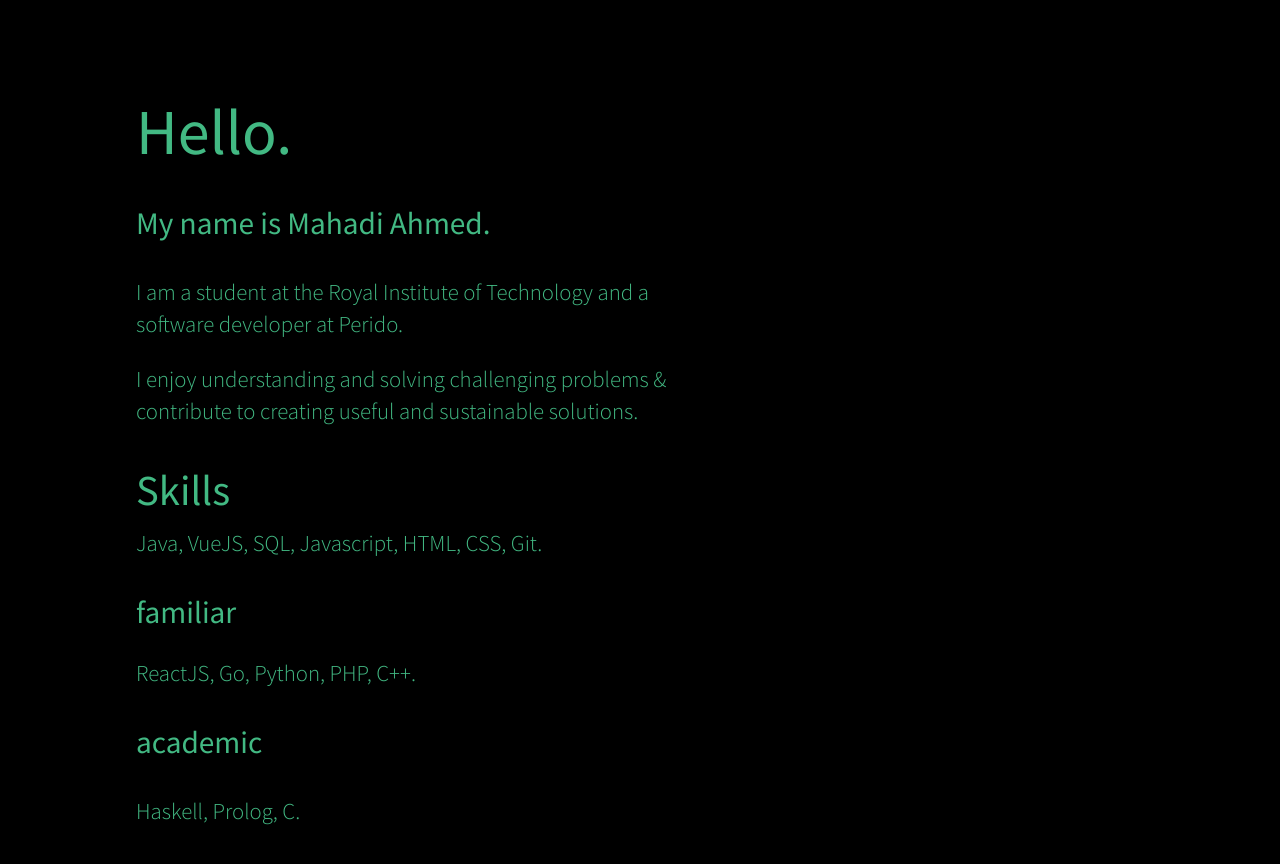
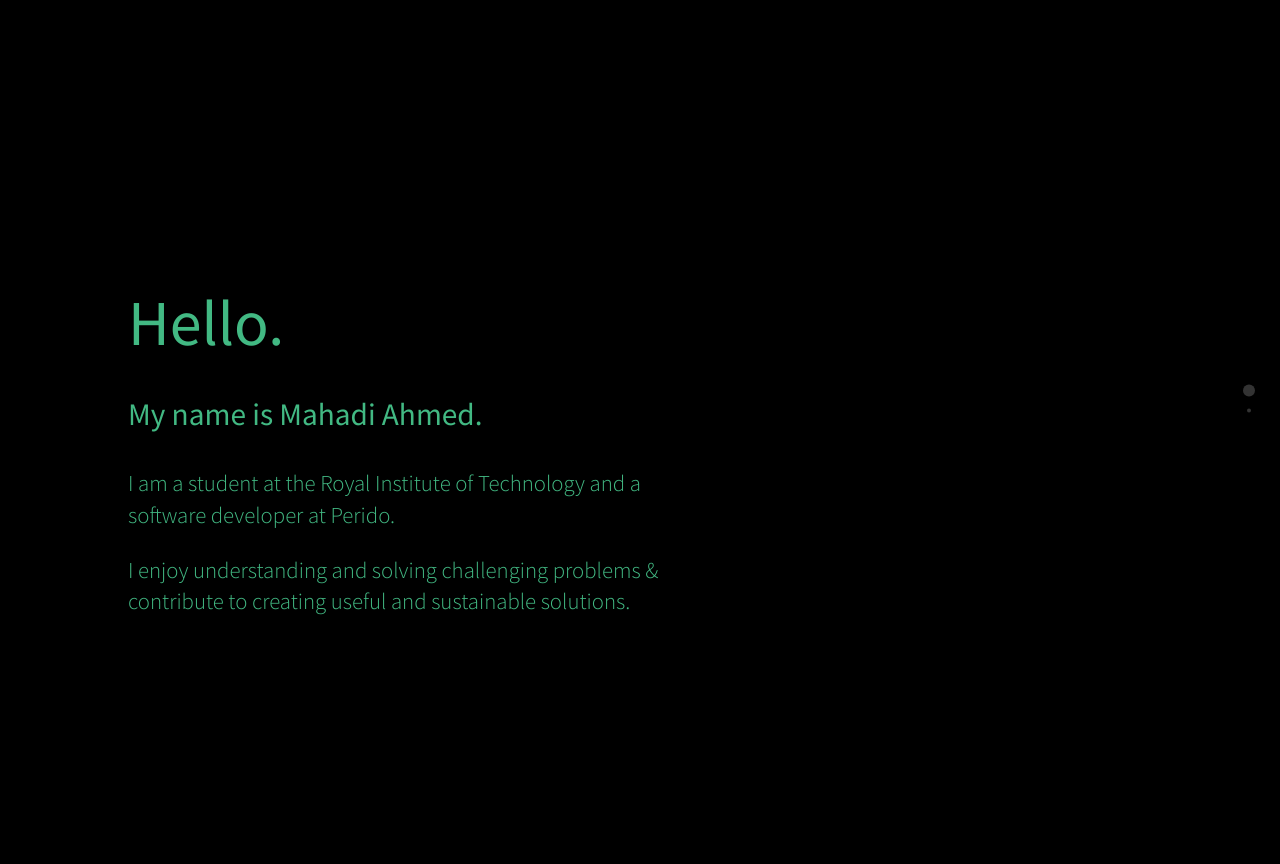
Before and after one commit to Mahadi-Ahmed/mahadia.me, a plain HTML site: page index.html in a window 1280 px wide. Drawn offline with nearby package versions, Linux system fonts and the light colour scheme.

Commit message:
adding scrolling

```diff
--- a/index.html
+++ b/index.html
@@ -11,7 +11,7 @@
       font-family: 'Source Sans Pro', -apple-system, BlinkMacSystemFont, 'Segoe UI', Roboto, Oxygen, Ubuntu, Cantarell, 'Open Sans', 'Helvetica Neue';
       font-size: calc(10px + 0.33vw);
       -webkit-font-smoothing: antialiased;
-      padding: 5vh 10vw;
+      padding: 5vh 10vw !important;
       color: #42b983;
       background-color: black;
     }
@@ -26,15 +26,11 @@
       line-height: 1.4;
       max-width: 26em;
     }
-    h2 {
-        font-size: 3em;
-        font-weight: 500;
-        margin-bottom: 0;
-    }
   </style>
 </head>
 <body>
-    <div class="firstPage">
+    <div id="fullpage">
+        <div class="section firstPage">
             <h1>Hello.</h1>
             <p style="font-weight: 500; font-size: 2.2em;">
                 My name is Mahadi Ahmed.
@@ -47,23 +43,41 @@
                 and sustainable solutions.
             </p>
         </div>
-    <div class="secondPage">
-        <h2>Skills</h2>
-        <p style=margin-top:0.5em;>
+        <div class="section skillsPage">
+            <p style="font-weight: 500; font-size: 2.2em;">
+                Skills & tools
+            </p>
+            <p style="margin-top:0.5em; margin-bottom: 0;">
                 Java, VueJS, SQL, Javascript, HTML, CSS, Git.
             </p>
-        <p style="font-weight: 500; font-size: 2.2em; margin-bottom: 0em;">
-            familiar
+            <p style="font-weight: 400; font-size: 1.6em; margin-bottom: 0; margin-top: 0;">
+                Also familiar with:
             </p>
-        <p>
+            <p style="margin-top: 0;">
                 ReactJS, Go, Python, PHP, C++.
             </p>
-        <p style="font-weight: 500; font-size: 2.2em;">
-            academic
-        </p>
-        <p>
-            Haskell, Prolog, C.
-        </p>
         </div>
+    </div>
+    <link rel="stylesheet" href="https://cdnjs.cloudflare.com/ajax/libs/fullPage.js/3.0.9/fullpage.css"
+        integrity="sha512-1No3nMY/zD37h1POyqULfwc9WMzWvXcal6F7/OIhNdWkTaEbt4Y6eqX0vXail7Zh5JjnBdMMKr+lRvqTNFr3Ow=="
+        crossorigin="anonymous"
+    />
+    <script src="https://cdnjs.cloudflare.com/ajax/libs/fullPage.js/3.0.9/fullpage.js"
+        integrity="sha512-eH2N2Zt2AeLuFlFvRSEeZcVeAESY+8nfIqhxx0XXEou6w/G4lLY3K8UKNYqi6e1pLXDduVF1KF/lbyxy3+X6OA=="
+        crossorigin="anonymous">
+    </script>
+    <script src="https://cdnjs.cloudflare.com/ajax/libs/fullPage.js/3.0.9/fullpage.extensions.min.js"
+        integrity="sha512-pci5WG2+7QnpsinWWpGUd3RgI61fU1bWlQQQegC2mVqwOQC/+Xp0ROGO0AYB6dvoLBYRxwm+t+DWOVRkxmlcdQ=="
+        crossorigin="anonymous">
+    </script>
+    <script>
+        new fullpage('#fullpage', {
+            //options here
+            autoScrolling:true,
+            scrollHorizontally: true,
+            licenseKey: 'A992688A-4BEC4BE1-AAF9FDF5-F944ECC1',
+            navigation: true,
+        });
+    </script>
 </body>
 </html>
```
Lines whose indentation alone changed are shown as unchanged.
